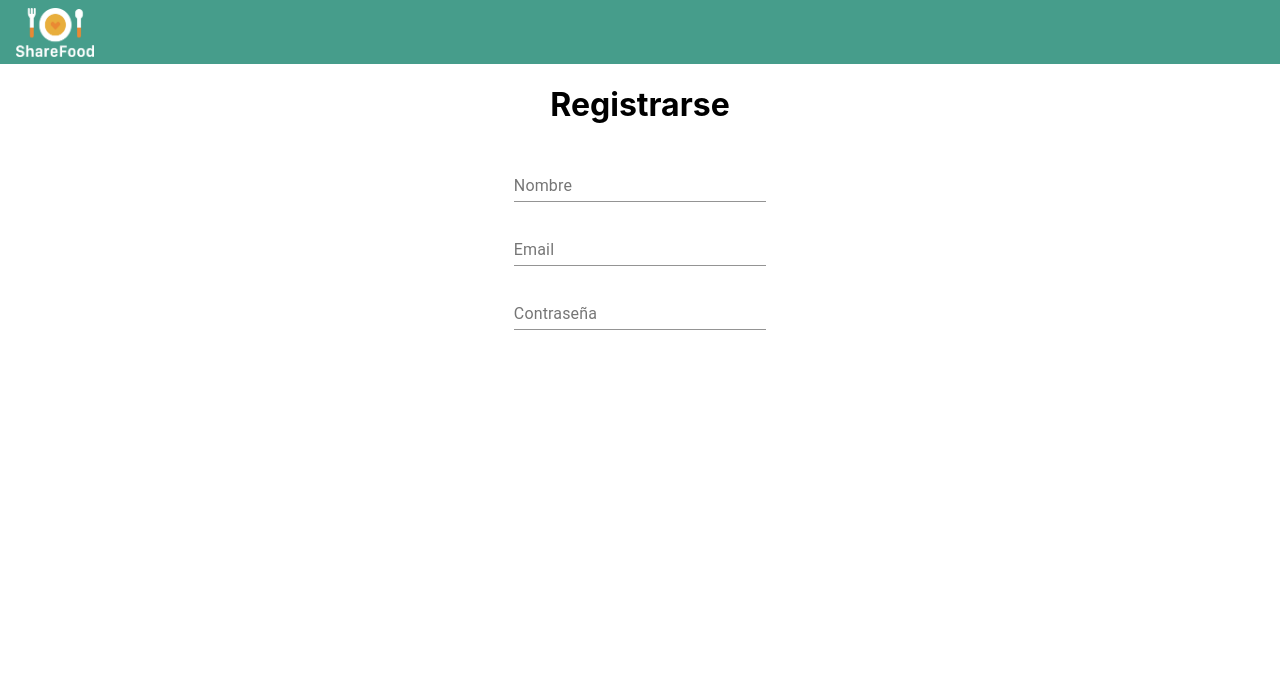
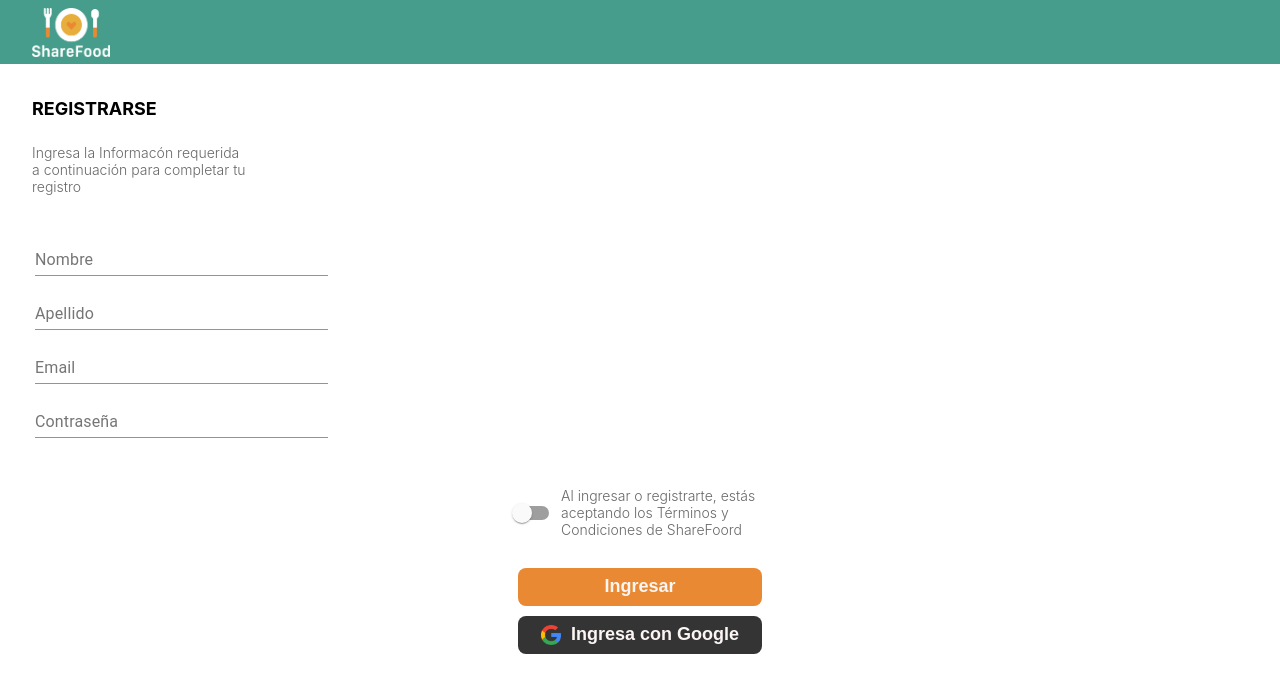
Before and after one commit to Gonzalo9725/Globant-Hackthon, a React (Create React App) app: page /login in a window 1280 px wide. Shown: the top 692 px of the page. Built offline with nearby package versions, Linux system fonts and the light colour scheme; what react-swipeable-views-utils would draw is missing.

Commit message:
logIn components style

```diff
--- a/src/Components/LogIn.css
+++ b/src/Components/LogIn.css
@@ -1,25 +1,79 @@
-.navbar-logo{
-    height: 4em;
-    background-color: #469D8B;
-    align-items: center;
-    display: flex;
-    padding-left: 1em;
+.navbar-logo {
+  height: 4em;
+  background-color: #469d8b;
+  align-items: center;
+  display: flex;
+  padding-left: 2em;
 }
-.navbar-logo img{
-    width: 78px;
-    height: 50px;
+.navbar-logo img {
+  width: 78px;
+  height: 50px;
 }
 
-.container-login{
+.container-login {
+  display: flex;
+  flex-direction: column;
+  margin-left: 2em;
+}
+
+.container-login h1 {
+  font-style: normal;
+  font-weight: bold;
+  font-size: 18px;
+  line-height: 18px;
+  text-transform: uppercase;
+  color: #000000;
+  margin-top: 2em;
+}
+
+.container-login p {
+  font-style: normal;
+  font-weight: 300;
+  font-size: 14px;
+  color: #686868;
+  width: 216px;
+}
+
+.container-login form {
+  display: flex;
+  flex-direction: column;
+  margin-bottom: 2em;
+  margin-top: 1em;
+}
+.container-login-end{
     display: flex;
+    justify-content: center;
+    align-items: center;
     flex-direction: column;
+    margin-left: -2em;
+}
+
+.container-btn-google{
+    display: flex;
+    flex-direction: row;
+}
+.google{
+    width: 20px;
+    height: 20px;
+    padding-right: 10px;
+}
+.btn-google{
+    display: flex;
     align-items: center;
     justify-content: center;
-    height: -webkit-fill-available;
+    height: 2.1em;
+    width: 244px;
+    border-radius: 8px;
+    border: none;
+    font-size: 18px;
+    color: #fbf5f3;
+    font-weight: bold;
+    background-color: #353434;
+    margin-bottom: 10px;
 }
 
-.container-login form{
+.container-conditions{
     display: flex;
-    flex-direction: column;
     align-items: center;
+    margin-bottom: 1em;
 }
--- a/src/Components/LogIn.jsx
+++ b/src/Components/LogIn.jsx
@@ -3,14 +3,18 @@ import './LogIn.css'
 import { makeStyles } from '@material-ui/core/styles';
 import TextField from '@material-ui/core/TextField';
 import logo from '../img/logo-white.png'
+import Button from './Widgets/Button'
+import google from '../img/google.png'
+import Switch from '@material-ui/core/Switch';
 
 
 
 const useStyles = makeStyles((theme) => ({
     root: {
       '& > *': {
-        margin: theme.spacing(1),
-        width: '25ch',
+        width: '29ch',
+        margin: '3px'
+
       },
       "& label.Mui-focused": {
         color: "#469D8B",
@@ -21,7 +25,21 @@ const useStyles = makeStyles((theme) => ({
     },
   }));
 
+
+
+
+
+
 const LogIn = () => {
+
+    const [state, setState] = React.useState({
+    checkedA: false,
+    checkedB: true,
+    });
+
+    const handleChangeSwitch = (event) => {
+      setState({ ...state, [event.target.name]: event.target.checked });
+    };
 
     const classes = useStyles();
 
@@ -32,11 +50,33 @@ const LogIn = () => {
         </div>
         <div className='container-login'>
         <h1>Registrarse</h1>
+        <p>Ingresa la Informacón requerida a continuación para completar tu registro</p>
         <form className={classes.root} noValidate autoComplete="off">
             <TextField id="standard-basic" label="Nombre" />
+            <TextField id="standard-basic" label="Apellido" />
             <TextField id="standard-basic" label="Email" />
             <TextField id="standard-basic" label="Contraseña" />
         </form>
+        <div className='container-login-end'>
+        <div className='container-conditions'>
+        <Switch
+        checked={state.checkedA}
+        onChange={handleChangeSwitch}
+        color="default"
+        name="checkedA"
+        inputProps={{ 'aria-label': 'default checkbox' }}
+      />
+        <p>Al ingresar o registrarte, estás aceptando los Términos y Condiciones de ShareFoord</p>
+        </div>
+
+        {(state.checkedA
+          && <Button disabled={false} title="Ingresar"/>)
+          || <Button disabled={true} title="Ingresar"/>}
+
+        <div className='container-btn-google'>
+        <button className='btn-google'><img className='google'src={google} alt="google"/>Ingresa con Google</button>
+        </div>
+        </div>
         </div>
       </>
     )
--- a/src/Components/Widgets/Button.css
+++ b/src/Components/Widgets/Button.css
@@ -1,13 +1,12 @@
-.button {
-    height: 3em;
+.buttonC {
+    height: 2.1em;
     width: 244px;
     border-radius: 8px;
     border: none;
-    font-family: 'Roboto';
     font-size: 18px;
     color: #fbf5f3;
     font-weight: bold;
     background-color: #EA8933;
-    margin-bottom: 15px;
+    margin-bottom: 10px;
 
 }
--- a/src/Components/Widgets/Button.jsx
+++ b/src/Components/Widgets/Button.jsx
@@ -3,10 +3,11 @@ import './Button.css'
 import PropTypes from 'prop-types'
 
 
-const Button = ({title, onClick}) => {
+const Button = ({title, onClick, disabled}) => {
     return (
         <button
-            className = 'button'
+            disabled={disabled}
+            className = 'buttonC'
             onClick = {onClick}>
             {title}
         </button>
```
Also changed, not shown: src/img/google.png (added).
